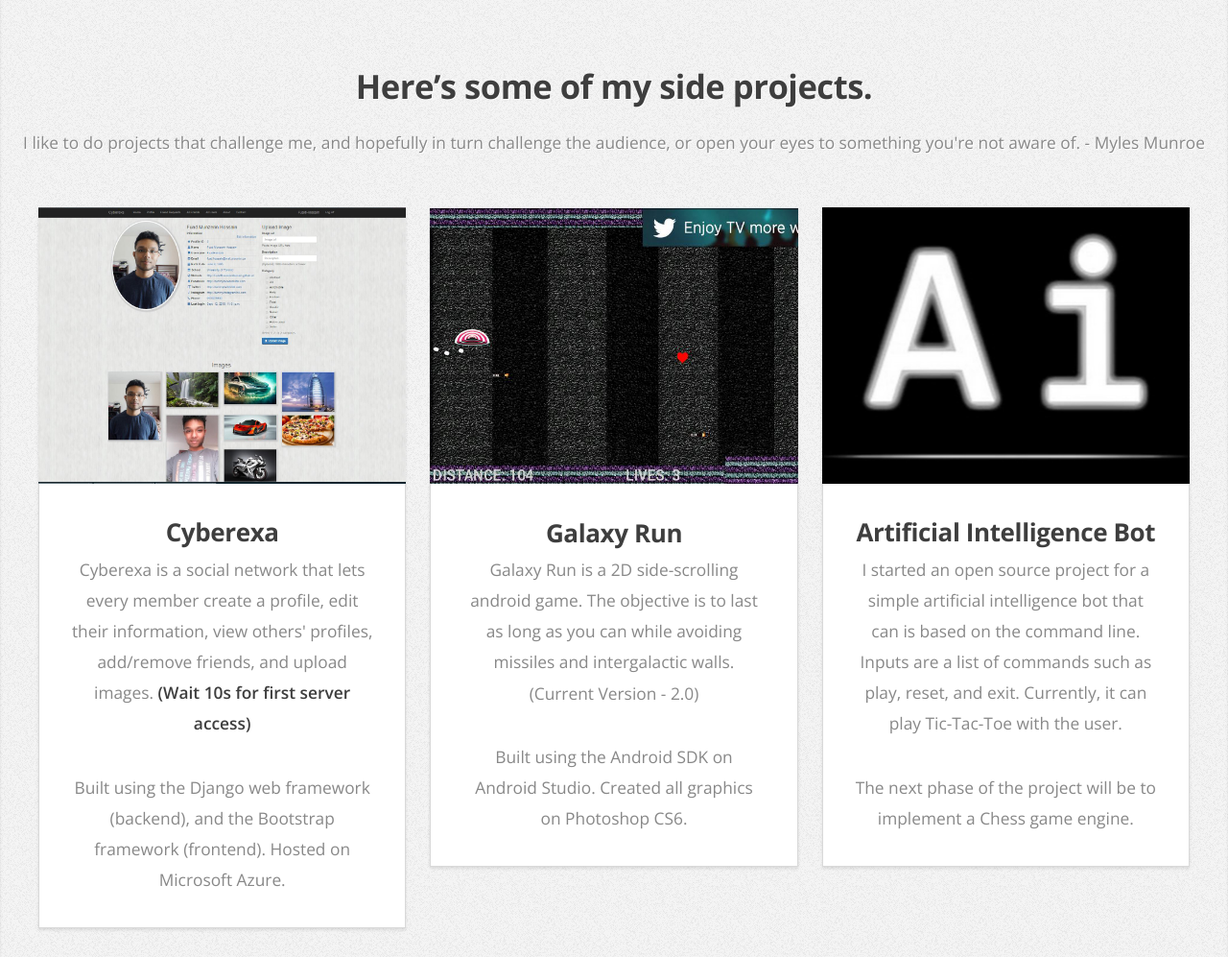
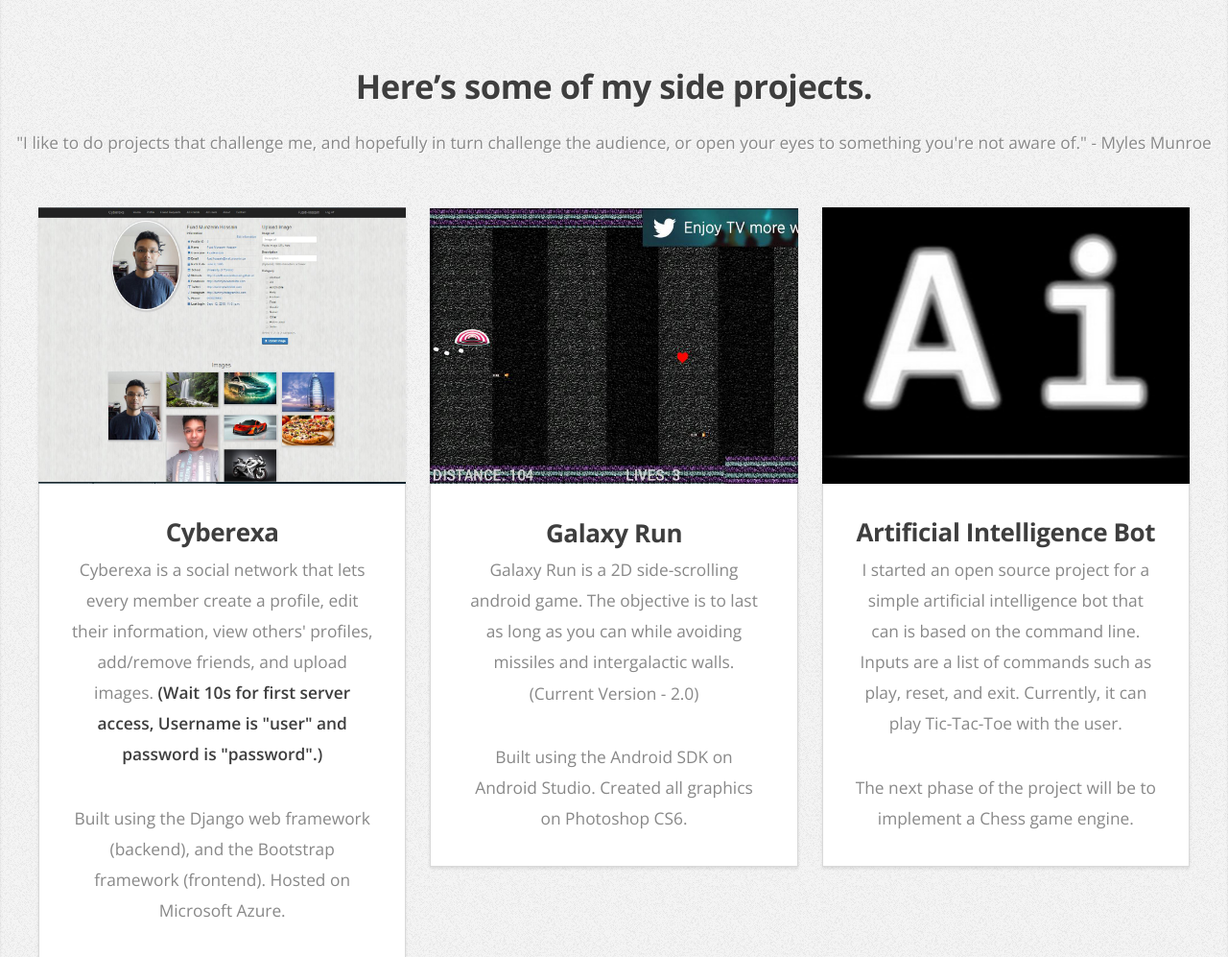
Before and after one commit to FuadMunzerinHossain/FuadMunzerinHossain.github.io, a plain HTML site: page index.html in a window 1280 px wide. Shown: the part 3820-4817 px from the top of the page at 96% size. Drawn offline with nearby package versions, Linux system fonts and the light colour scheme.

Commit message:
added login instructions for cyberexa, and put quote signs around quote

```diff
--- a/index.html
+++ b/index.html
@@ -111,7 +111,7 @@
 					<header>
 						<h2>Here’s some of my side projects.</h2>
 						<div class="12u">
-						<p>I like to do projects that challenge me, and hopefully in turn challenge the audience, or open your eyes to something you're not aware of. - Myles Munroe</p>
+						<p>"I like to do projects that challenge me, and hopefully in turn challenge the audience, or open your eyes to something you're not aware of." - Myles Munroe</p>
 						</div>
 					</header>
 					<div class="container">
@@ -120,7 +120,7 @@
 								<article class="box style2">
 									<a href="http://cyberexa.azurewebsites.net/" class="image featured"><img src="images/cyberexa.jpg" alt="" /></a>
 									<h3><a href="http://cyberexa.azurewebsites.net/">Cyberexa</a></h3>
-									<p>Cyberexa is a social network that lets every member create a profile, edit their information, view others' profiles, add/remove friends, and upload images. <strong>(Wait 10s for first server access)</strong></p>
+									<p>Cyberexa is a social network that lets every member create a profile, edit their information, view others' profiles, add/remove friends, and upload images. <strong>(Wait 10s for first server access, Username is "user" and password is "password".)</strong></p>
 									<p>Built using the Django web framework (backend), and the Bootstrap framework (frontend). Hosted on Microsoft Azure.</p>
 							</div>
 							<div class="4u 12u(mobile)">
```
